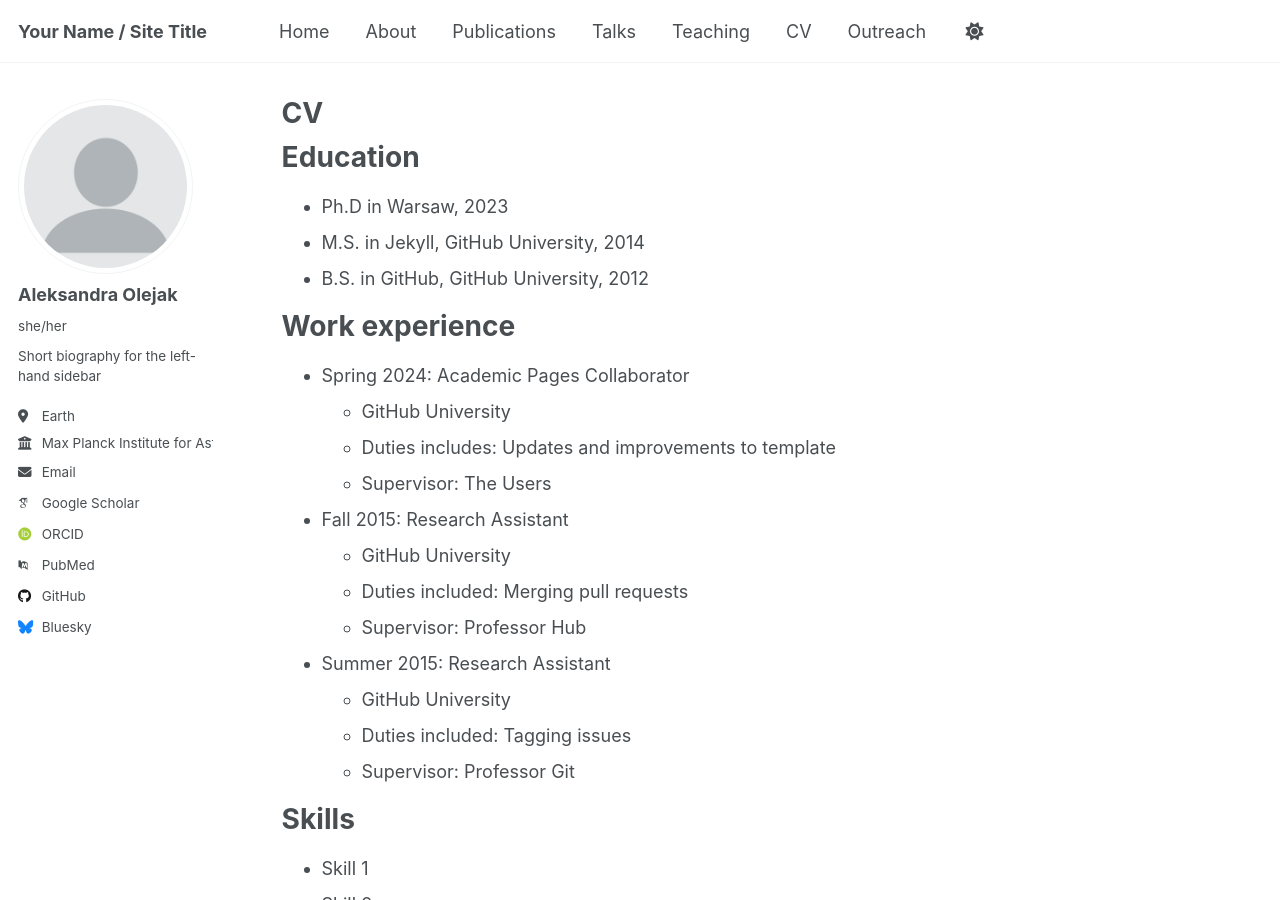
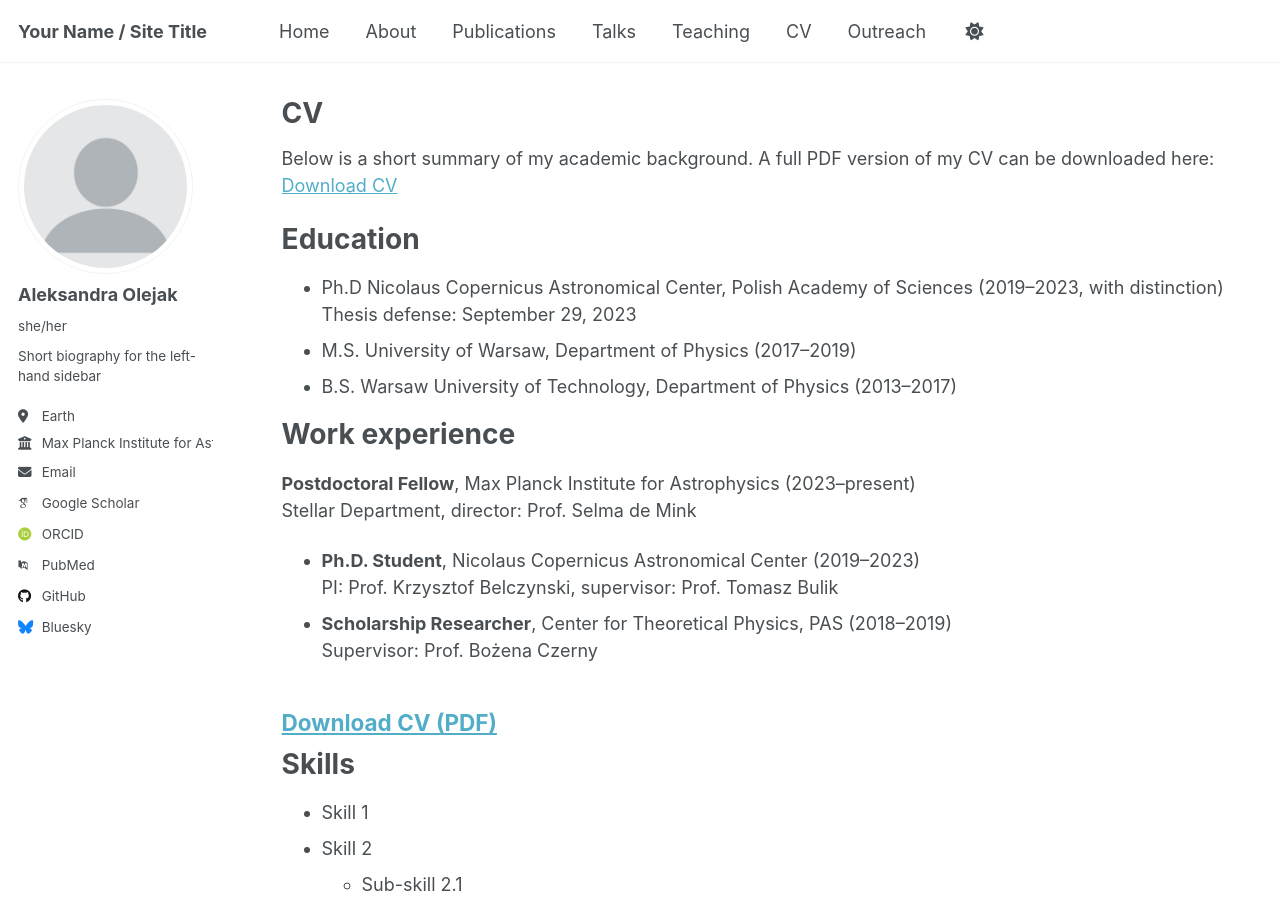
Before and after one commit to aleole/aleole.github.io, a Jekyll site: the page built from _pages/cv.md, in a window 1280 px wide and 900 px high. Built offline with Jekyll 4.4.1, drawn with Linux system fonts in a browser that asks for light colours; some web fonts are replaced; a script that is not in the unit is left out.

Commit message:
Update cv.md

```diff
--- a/_pages/cv.md
+++ b/_pages/cv.md
@@ -9,28 +9,25 @@ redirect_from:
 
 {% include base_path %}
 
+Below is a short summary of my academic background. A full PDF version of my CV can be downloaded here: [Download CV](files/CV_Aleksandra_Olejak_eng_update_18_06_25-4.pdf)
+
 Education
 ======
-* Ph.D in Warsaw, 2023
-* M.S. in Jekyll, GitHub University, 2014
-* B.S. in GitHub, GitHub University, 2012
+* Ph.D Nicolaus Copernicus Astronomical Center, Polish Academy of Sciences (2019–2023, with distinction)
+  Thesis defense: September 29, 2023
+* M.S. University of Warsaw, Department of Physics (2017–2019)
+* B.S. Warsaw University of Technology, Department of Physics (2013–2017)
 
 Work experience
 ======
-* Spring 2024: Academic Pages Collaborator
-  * GitHub University
-  * Duties includes: Updates and improvements to template
-  * Supervisor: The Users
+ **Postdoctoral Fellow**, Max Planck Institute for Astrophysics (2023–present)
+  Stellar Department, director: Prof. Selma de Mink
+- **Ph.D. Student**, Nicolaus Copernicus Astronomical Center (2019–2023)
+  PI: Prof. Krzysztof Belczynski, supervisor: Prof. Tomasz Bulik
+- **Scholarship Researcher**, Center for Theoretical Physics, PAS (2018–2019)
+  Supervisor: Prof. Bożena Czerny
 
-* Fall 2015: Research Assistant
-  * GitHub University
-  * Duties included: Merging pull requests
-  * Supervisor: Professor Hub
-
-* Summer 2015: Research Assistant
-  * GitHub University
-  * Duties included: Tagging issues
-  * Supervisor: Professor Git
+## [Download CV (PDF)](/files/CV_Aleksandra_Olejak_eng_update_18_06_25-4.pdf)
 
 Skills
 ======
```
